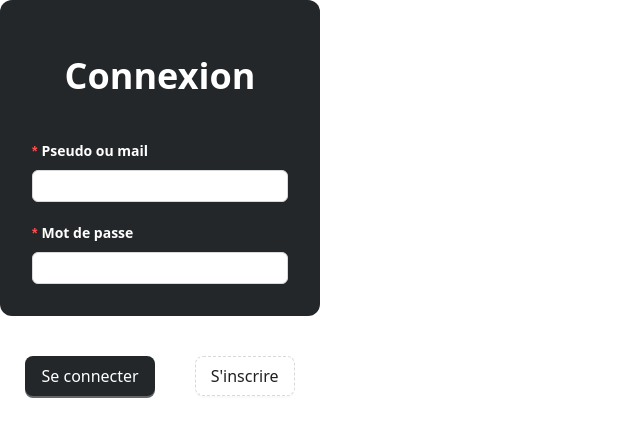
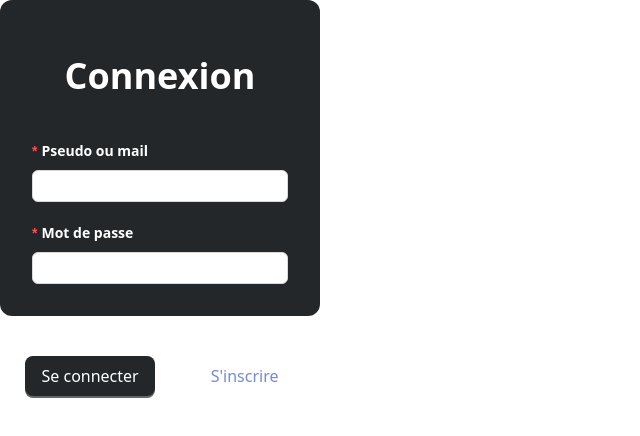
Before and after one commit to polsust/CUBES-client, a Next.js app: page /connexion in a window 1280 px wide. Shown: the top 436 px of the page, without its empty margins (0-640 px from the left). Built offline with nearby package versions, Linux system fonts and the light colour scheme.

Commit message:
Improve auth form visuals

```diff
--- a/src/modules/auth/components/AuthForm.tsx
+++ b/src/modules/auth/components/AuthForm.tsx
@@ -54,9 +54,9 @@ export default function AuthForm({ isLogin }: AuthFormProps) {
       onFinish={onFinish}
       css={style}
       layout="vertical"
-      className={`${isLogin ? "w-1/4" : "w-1/3"}`}
+      className={`${isLogin ? "md:w-1/4" : "md:w-1/3"} min-w-min w-full`}
     >
-      <div className="flex flex-col space-y-5 bg-secondary text-white rounded-xl p-8 h-auto">
+      <div className="flex flex-col space-y-5 bg-secondary text-white md:rounded-xl p-8 h-auto">
         <h1 className="text-center text-4xl">{title}</h1>
         {renderConditionalFields()}
 
@@ -72,7 +72,8 @@ export default function AuthForm({ isLogin }: AuthFormProps) {
         <Button
           size="large"
           color="secondary"
-          type="dashed"
+          type="link"
+          className="bg-white"
           onClick={() => {
             router.push(isLogin ? ROUTES.signup : ROUTES.login);
           }}
```
